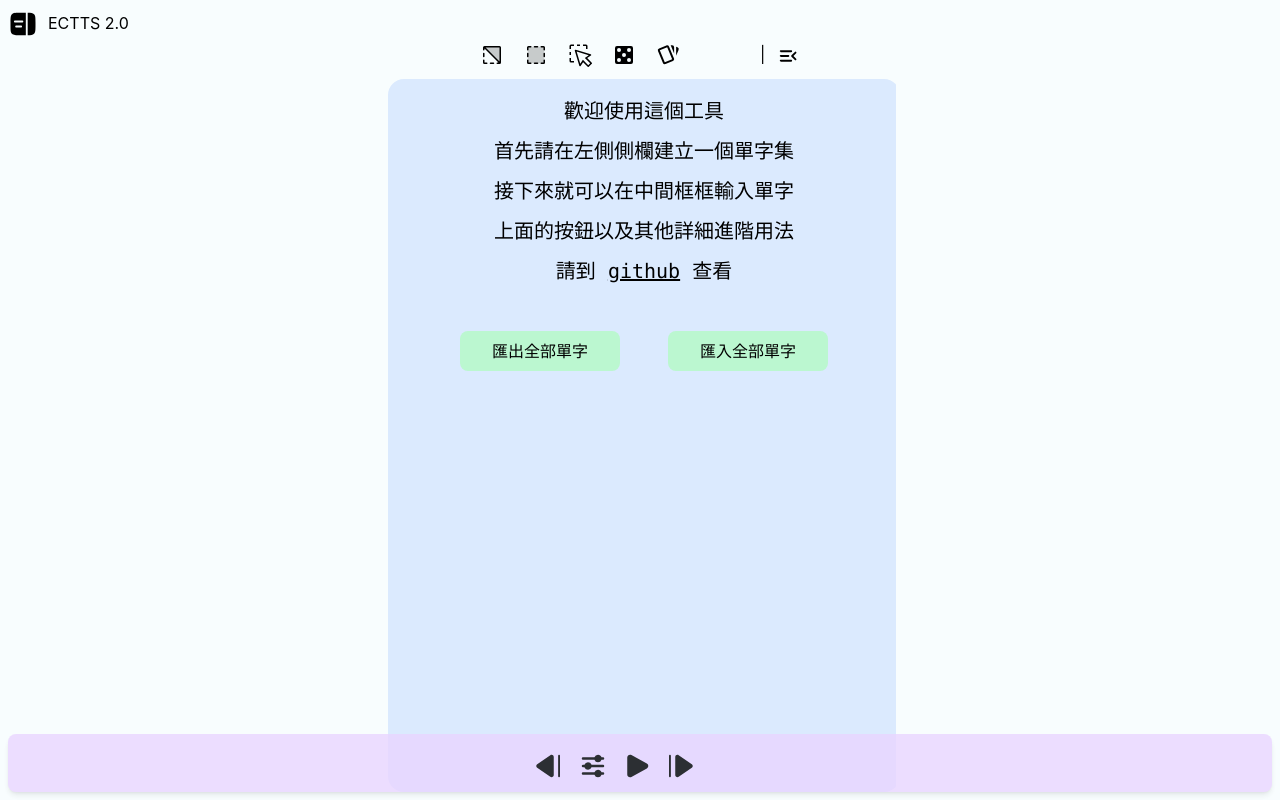
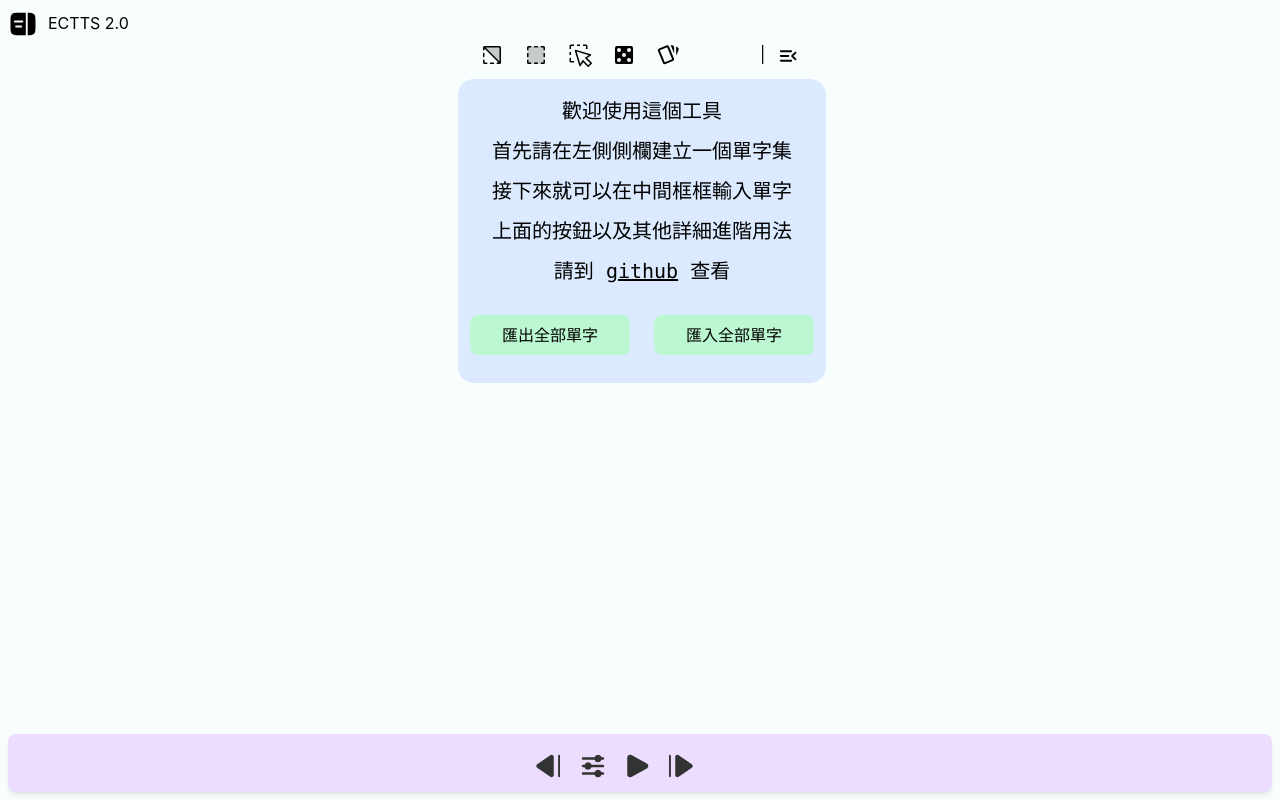
Before and after one commit to jx06T/ectts_2.0, a React (Create React App) app: page / in a window 1280 px wide. Built offline with nearby package versions, Linux system fonts and the light colour scheme.

Commit message:
首頁樣式

```diff
--- a/src/components/MainBlock.tsx
+++ b/src/components/MainBlock.tsx
@@ -257,7 +257,7 @@ function MainBlock() {
     };
 
     const addNewWord = () => {
-        setWords(prev => [...prev, { id: getRandId(), chinese: "", english: "" }]);
+        setWords(prev => [...prev, { id: getRandId(), chinese: "", english: "", done: false, selected: false }]);
         setFocusIndex(words.length);
         scrollToCenter(words.length)
         updataRandomTable()
@@ -396,7 +396,8 @@ function MainBlock() {
             </div>
 
             <div className=' relative flex justify-center h-full w-full overflow-y-auto'>
-                <div ref={scrollRef} className='jx-5 h-full max-w-[22rem] sm:max-w-[32rem] sm:min-w-[28rem] min-w-[20rem] space-y-2 overflow-x-hidden pl-1'>
+                {/* <div ref={scrollRef} className='jx-5 h-full max-w-[22rem] sm:max-w-[32rem] sm:min-w-[28rem] min-w-[20rem] space-y-2 overflow-x-hidden pl-1'> */}
+                <div ref={scrollRef} className='jx-5 h-full max-w-[22rem] min-w-[20rem] min-w-[20rem] sm:max-w-[28rem] sm:min-w-[22rem] space-y-2 overflow-x-hidden pl-1'>
                     {setId ?
                         <>
                             {
@@ -532,14 +533,15 @@ function Home() {
 
 
     return (
-        <div className='home bg-blue-100 flex flex-col items-center h-full max-w-[32rem] sm:w-[32rem] p-3 rounded-2xl'>
+        <>
+            <div className='home bg-blue-100 flex flex-col items-center  max-w-[26rem] p-3 rounded-2xl'>
                 <pre className=' text-wrap text-center text-xl leading-10'>
                     {`歡迎使用這個工具\n首先請在左側側欄建立一個單字集\n接下來就可以在中間框框輸入單字\n上面的按鈕以及其他詳細進階用法\n請到 `}
                     <a href="https://github.com/jx06T/ectts_2.0" target="_blank" className=' underline'>github</a>
                     {` 查看`}
                 </pre>
 
-            <div className='flex flex-col sm:flex-row sm:space-x-12 sm:space-y-0 space-y-6 mt-10'>
+                <div className='flex flex-col sm:flex-row sm:space-x-6 sm:space-y-0 space-y-6 mt-6 mb-4'>
                     <button onClick={handleExportAll} className=' w-40 h-10 bg-green-200 rounded-lg'>匯出全部單字</button>
                     <button onClick={handleImportBtnClick} className=' w-40 h-10 bg-green-200 rounded-lg'>匯入全部單字</button>
                 </div>
@@ -551,6 +553,9 @@ function Home() {
                     className="hidden w-0"
                 />
             </div>
+            <div className=' h-20'>
 
+            </div>
+        </>
     )
 }
```
Also changed, not shown: 1 other file (tests, documents, lock files or other folders). Lines whose indentation alone changed are shown as unchanged.
